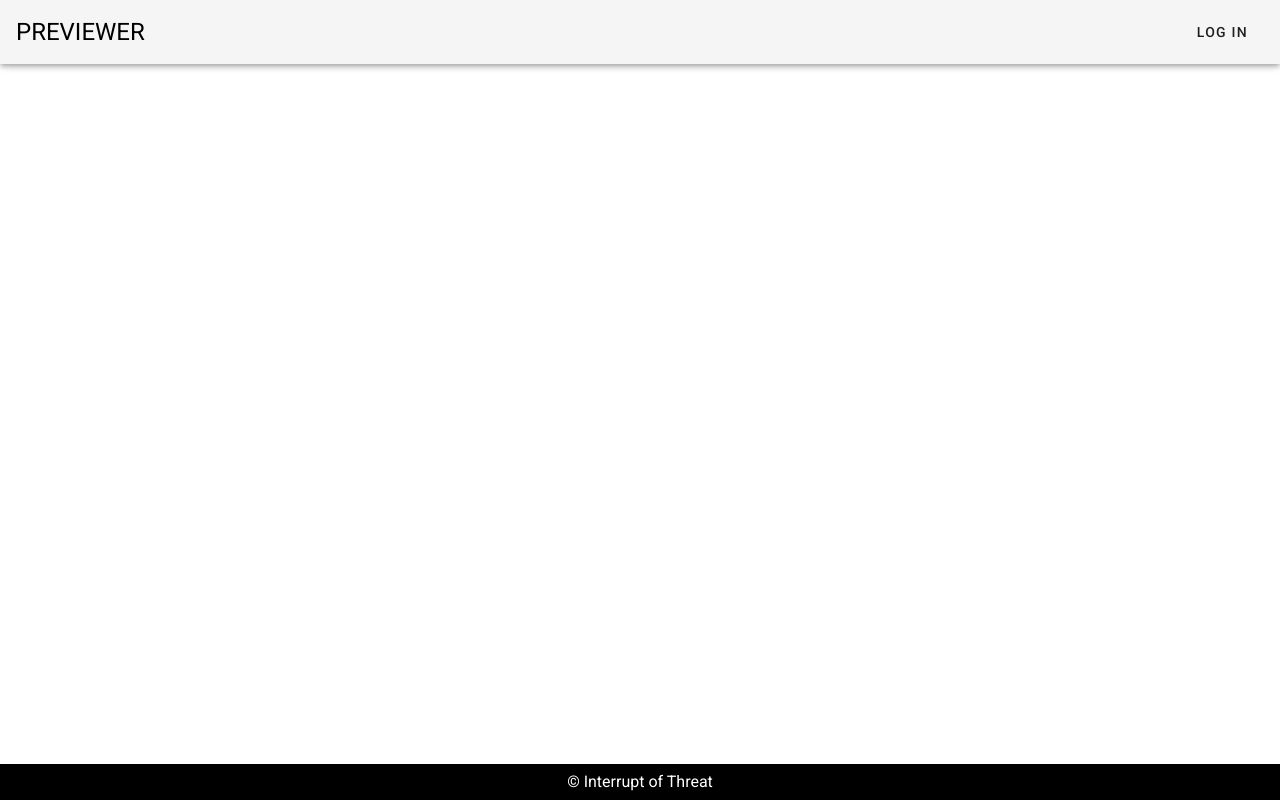
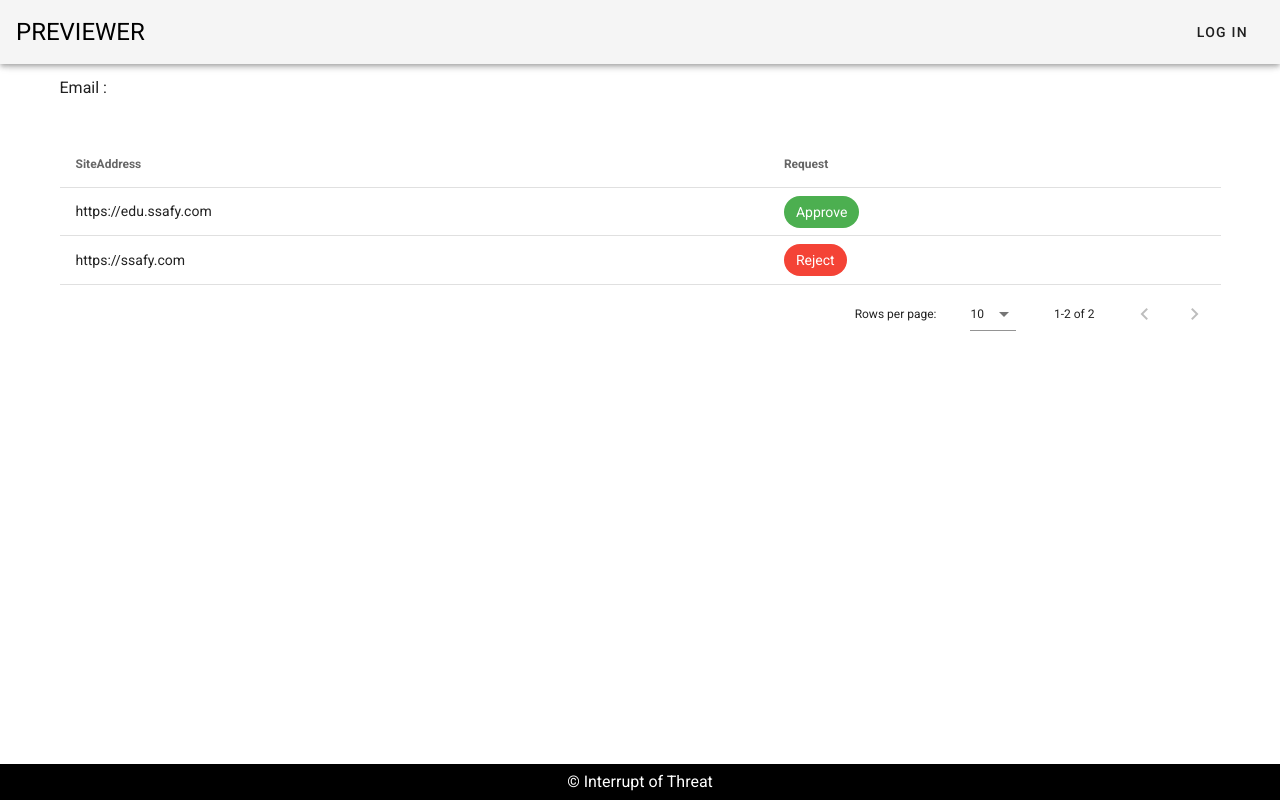
Before and after one commit to chokim-01/SSAFY_final, a Vue app in the folder front/: page /userrequest in a window 1280 px wide. Built offline with nearby package versions, Linux system fonts and the light colour scheme.

Commit message:
S1P3151002-107 [+] Add user request list

```diff
--- a/front/src/components/MyRequestList.vue
+++ b/front/src/components/MyRequestList.vue
@@ -1,4 +1,4 @@
-<template>
+  <template>
   <v-container>
     <!-- User Name -->
     <v-layout>
--- a/front/src/router.js
+++ b/front/src/router.js
@@ -3,6 +3,7 @@
 import Home from "./views/Home.vue";
 import MyPage from "./views/MyPage.vue";
 import AdminPage from "./views/AdminPage.vue";
+import UserRequest from "./views/UserRequest.vue";
 
 Vue.use(Router);
 
@@ -24,6 +25,12 @@
       path: "/adminpage",
       name: "adminpage",
       component: AdminPage
+    },
+    {
+      path: "/userrequest",
+      name: "UserRequest",
+      component: UserRequest,
+      props: router => ({ id: router.query.id })
     }
   ]
 });
--- /dev/null
+++ b/front/src/views/UserRequest.vue
@@ -0,0 +1,55 @@
+<template>
+  <v-layout>
+    <v-container>
+      <v-flex mb-10>
+        <span>Email : {{email}}</span>
+      </v-flex>
+      <!-- User Request URL -->
+      <v-data-table :headers="headers" :items="userRequest">
+        <template v-slot:item.request="{item}">
+          <v-chip :color="getColor(item.request)" dark>{{item.request}}</v-chip>
+        </template>
+      </v-data-table>
+    </v-container>
+  </v-layout>
+</template>
+<script>
+export default {
+  name : "UserRequest",
+    data: () => ({
+      email : "",
+      selected: [],
+      headers: [
+        {
+          text: 'SiteAddress',
+          value: 'siteAddress',
+        },
+        {
+          text:'Request',
+          value:'request'
+          }
+        ],
+        userRequest:[
+          {
+            siteAddress : "https://edu.ssafy.com",
+            request : "Approve"
+          },
+          {
+            siteAddress : "https://ssafy.com",
+            request : "Reject"
+
+          }
+        ]
+    }),
+    mounted(){
+      this.email = this.$route.params.id
+    },
+    methods:{
+          getColor(str){
+              if(str=="Reject") return 'red'
+              else return 'green'
+          }
+      }
+
+}
+</script>
```
